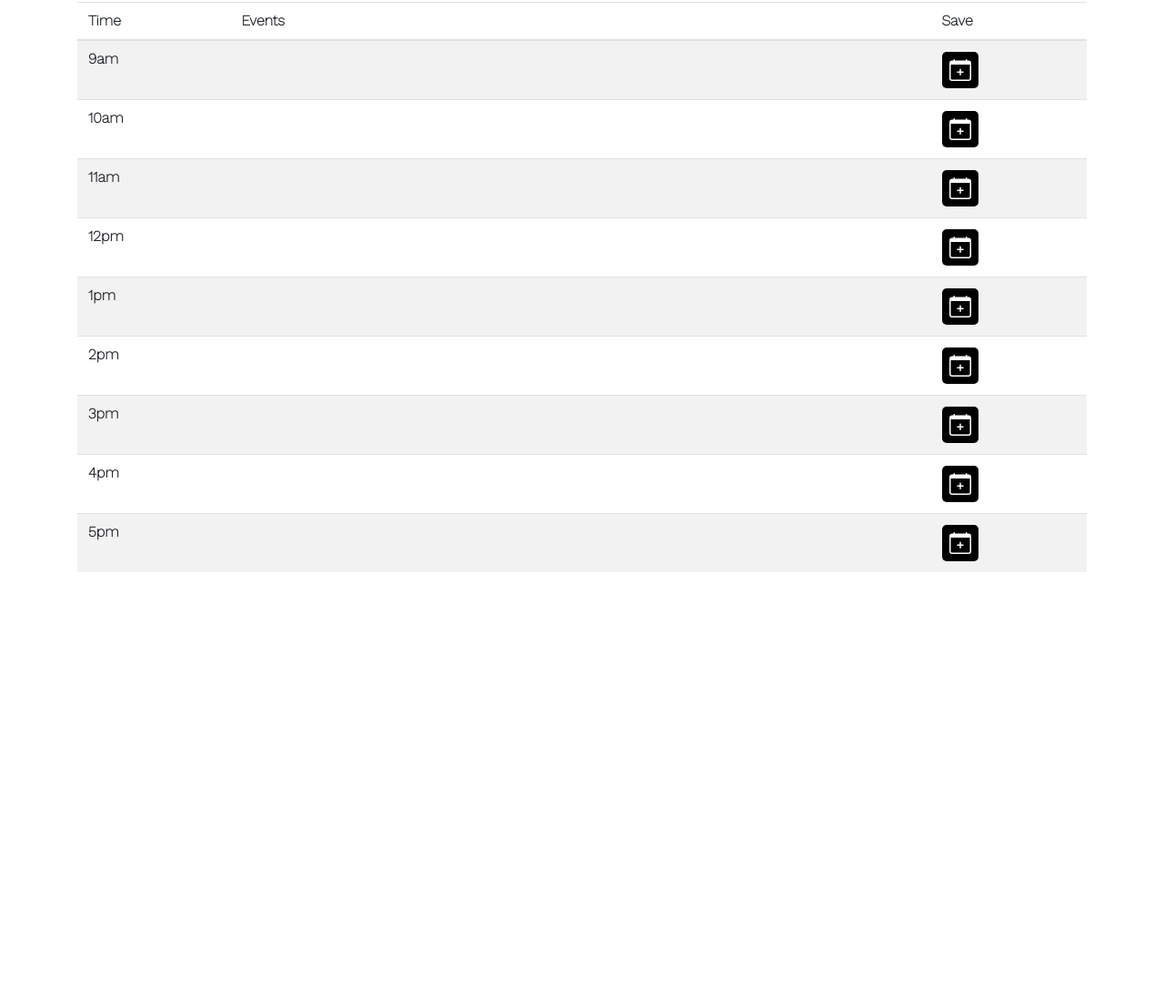
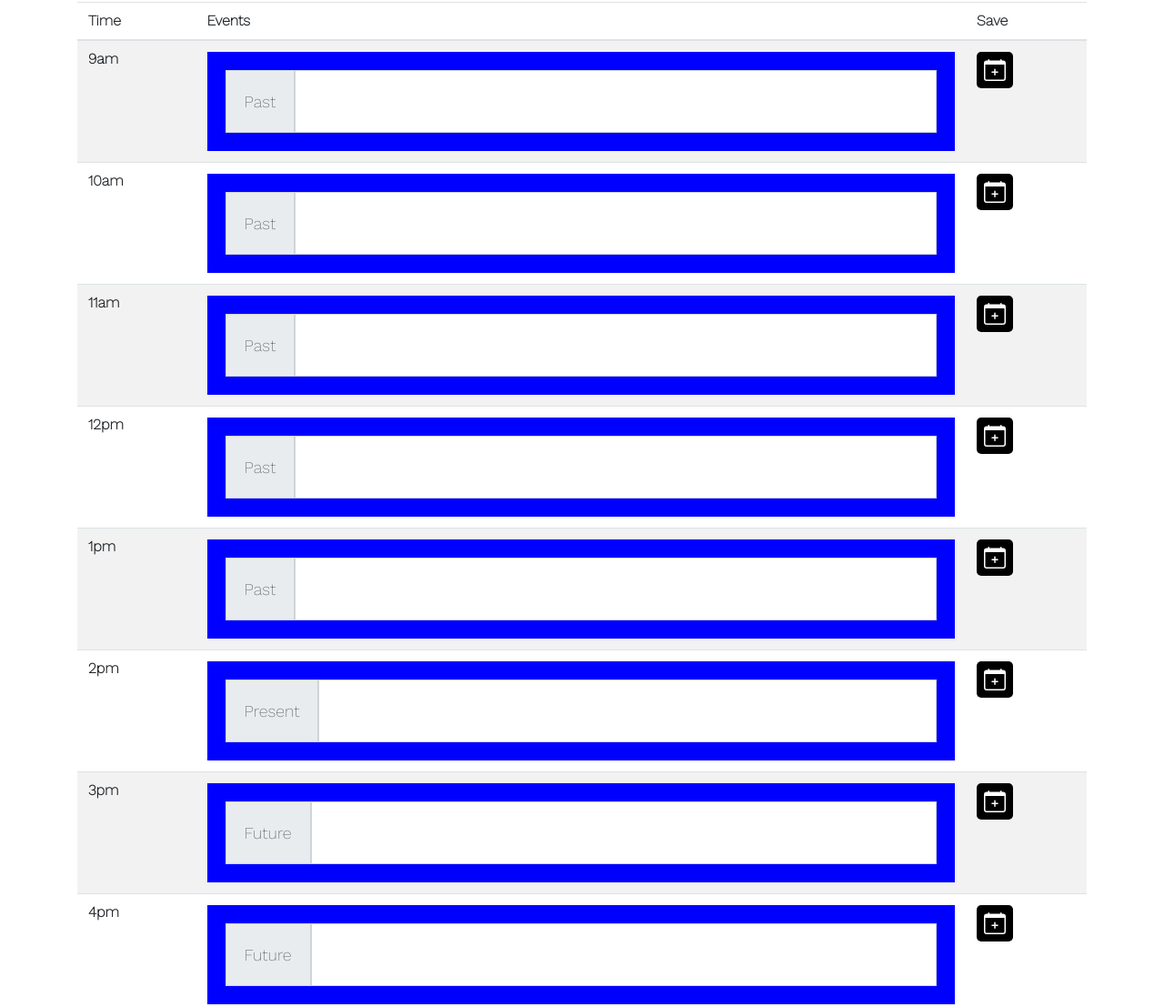
Before and after one commit to tedheikkila/daily-planner, a plain HTML site: page Develop/index.html in a window 1280 px wide. Shown: the part 334-1441 px from the top of the page at 91% size. Before the commit the page ends 979 px from the top, so only its background shows below. Drawn offline with nearby package versions, Linux system fonts and the light colour scheme.

Commit message:
finished html/css; exploring jsQ/moment options

```diff
--- a/Develop/index.html
+++ b/Develop/index.html
@@ -62,8 +62,13 @@
     </thead>
     <tbody>
       <tr>
-        <th scope="row">9am</th>
-        <td colspan="21"></td>
+        <th scope="row" class = "hourBlock">9am</th>
+        <td colspan="21">
+          <div class="input-group">
+            <span class="input-group-text">Past</span>
+            <textarea class="form-control" aria-label="With textarea"></textarea>
+          </div>
+        </td>
         <td>
           <!--save btn (calendar plus bootstrap)-->
           <svg xmlns="http://www.w3.org/2000/svg" width="40" height="40" fill="currentColor" class="saveBtn" viewBox="0 0 16 16">
@@ -73,8 +78,14 @@
         </td>
       </tr>
       <tr>
-        <th scope="row">10am</th>
-        <td colspan="21"></td>
+        <th scope="row" class = "hourBlock">10am</th>
+        <td colspan="21">
+          <div class="input-group">
+            <span class="input-group-text">Past</span>
+            <textarea class="form-control" aria-label="With textarea"></textarea>
+          </div>
+        </td>
+
         <td>
           <!--save btn (calendar plus bootstrap)-->
           <svg xmlns="http://www.w3.org/2000/svg" width="40" height="40" fill="currentColor" class="saveBtn" viewBox="0 0 16 16">
@@ -84,8 +95,13 @@
         </td>
       </tr>
       <tr>
-        <th scope="row">11am</th>
-        <td colspan="21"></td>
+        <th scope="row" class="hourBlock">11am</th>
+        <td colspan="21">
+          <div class="input-group">
+            <span class="input-group-text">Past</span>
+            <textarea class="form-control" aria-label="With textarea"></textarea>
+          </div>
+        </td>
         <td>
           <!--save btn (calendar plus bootstrap)-->
           <svg xmlns="http://www.w3.org/2000/svg" width="40" height="40" fill="currentColor" class="saveBtn" viewBox="0 0 16 16">
@@ -95,8 +111,13 @@
         </td>
       </tr>
       <tr>
-        <th scope="row">12pm</th>
-        <td colspan="21"></td>
+        <th scope="row" class = "hourBlock">12pm</th>
+        <td colspan="21">
+          <div class="input-group">
+            <span class="input-group-text">Past</span>
+            <textarea class="form-control" aria-label="With textarea"></textarea>
+          </div>
+        </td>
         <td>
           <!--save btn (calendar plus bootstrap)-->
           <svg xmlns="http://www.w3.org/2000/svg" width="40" height="40" fill="currentColor" class="saveBtn" viewBox="0 0 16 16">
@@ -106,8 +127,13 @@
         </td>
       </tr>
       <tr>
-        <th scope="row">1pm</th>
-        <td colspan="21"></td>
+        <th scope="row" class = "hourBlock">1pm</th>
+        <td colspan="21">
+          <div class="input-group">
+            <span class="input-group-text">Past</span>
+            <textarea class="form-control" aria-label="With textarea"></textarea>
+          </div>
+        </td>
         <td>
           <!--save btn (calendar plus bootstrap)-->
           <svg xmlns="http://www.w3.org/2000/svg" width="40" height="40" fill="currentColor" class="saveBtn" viewBox="0 0 16 16">
@@ -117,8 +143,13 @@
         </td>
       </tr>
       <tr>
-        <th scope="row">2pm</th>
-        <td colspan="21"></td>
+        <th scope="row" class = "hourBlock">2pm</th>
+        <td colspan="21">
+          <div class="input-group">
+            <span class="input-group-text">Present</span>
+            <textarea class="form-control" aria-label="With textarea"></textarea>
+          </div>
+        </td>
         <td>
           <!--save btn (calendar plus bootstrap)-->
           <svg xmlns="http://www.w3.org/2000/svg" width="40" height="40" fill="currentColor" class="saveBtn" viewBox="0 0 16 16">
@@ -128,8 +159,13 @@
         </td>
       </tr>
       <tr>
-        <th scope="row">3pm</th>
-        <td colspan="21"></td>
+        <th scope="row" class = "hourBlock">3pm</th>
+        <td colspan="21">
+          <div class="input-group">
+            <span class="input-group-text">Future</span>
+            <textarea class="form-control" aria-label="With textarea"></textarea>
+          </div>
+        </td>
         <td>
           <!--save btn (calendar plus bootstrap)-->
           <svg xmlns="http://www.w3.org/2000/svg" width="40" height="40" fill="currentColor" class="saveBtn" viewBox="0 0 16 16">
@@ -139,8 +175,13 @@
         </td>
       </tr>
       <tr>
-        <th scope="row">4pm</th>
-        <td colspan="21"></td>
+        <th scope="row" class = "hourBlock">4pm</th>
+        <td colspan="21">
+          <div class="input-group">
+            <span class="input-group-text">Future</span>
+            <textarea class="form-control" aria-label="With textarea"></textarea>
+          </div>
+        </td>
         <td>
           <!--save btn (calendar plus bootstrap)-->
           <svg xmlns="http://www.w3.org/2000/svg" width="40" height="40" fill="currentColor" class="saveBtn" viewBox="0 0 16 16">
@@ -150,8 +191,13 @@
         </td>
       </tr>
       <tr>
-        <th scope="row">5pm</th>
-        <td colspan="21"></td>
+        <th scope="row" class = "hourBlock">5pm</th>
+        <td colspan="21">
+          <div class="input-group">
+            <span class="input-group-text">Future</span>
+            <textarea class="form-control" aria-label="With textarea"></textarea>
+          </div>
+        </td>
         <td>
           <!--save btn (calendar plus bootstrap)-->
           <svg xmlns="http://www.w3.org/2000/svg" width="40" height="40" fill="currentColor" class="saveBtn" viewBox="0 0 16 16">
@@ -165,7 +211,6 @@
    </div>
   </div>
 
-
     <!--jQuery link (note min)-->
     <script src="https://cdnjs.cloudflare.com/ajax/libs/jquery/3.2.1/jquery.min.js"></script>
     <!--momment.js link (note min)-->
--- a/Develop/script.js
+++ b/Develop/script.js
@@ -16,3 +16,5 @@ $("#currentDay").text(today.format("dddd, MMMM Do YYYY, h:mm a"));
 //                          save btn
 
 // challenges: changing row bg color based on current time; setting/getting from local storage
+
+// red = past; blue = present; green = future hour
--- a/Develop/style.css
+++ b/Develop/style.css
@@ -82,6 +82,23 @@ textarea {
 .saveBtn:hover {
   font-size: 20px;
   transition: all 0.3s ease-in-out;
-  background-color: green;
+  background-color: blue;
   cursor: pointer;
 }
+
+.input-group {
+  background-color: blue;
+  padding: 20px;
+}
+
+.input-group-text {
+  font-size: 18px;
+  font-family: 'Work Sans', sans-serif;
+  border-radius: 0px;
+  padding:20px;
+}
+
+.form-control {
+  font-size:16px;
+  border-radius:0px;
+}
```
